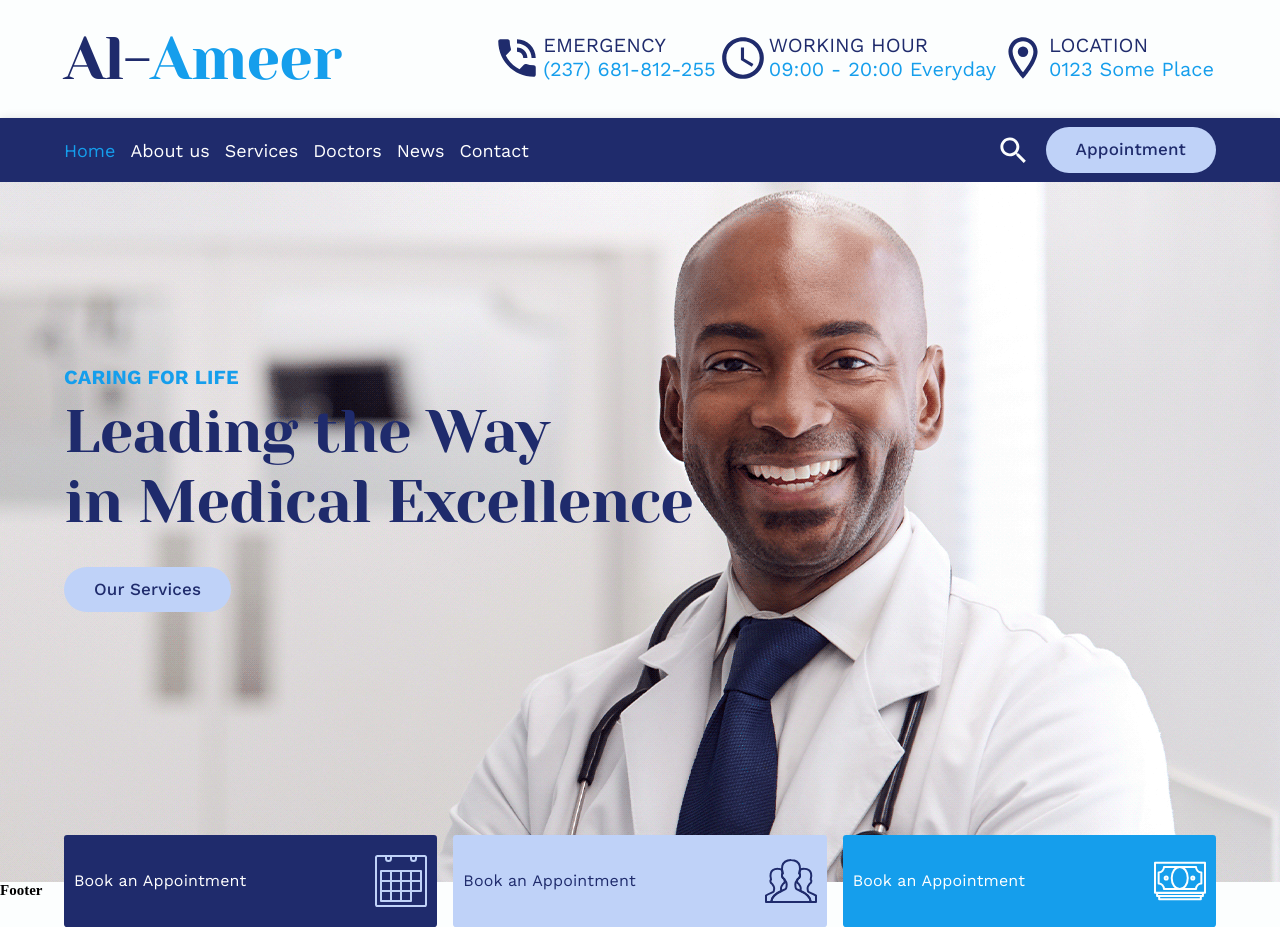
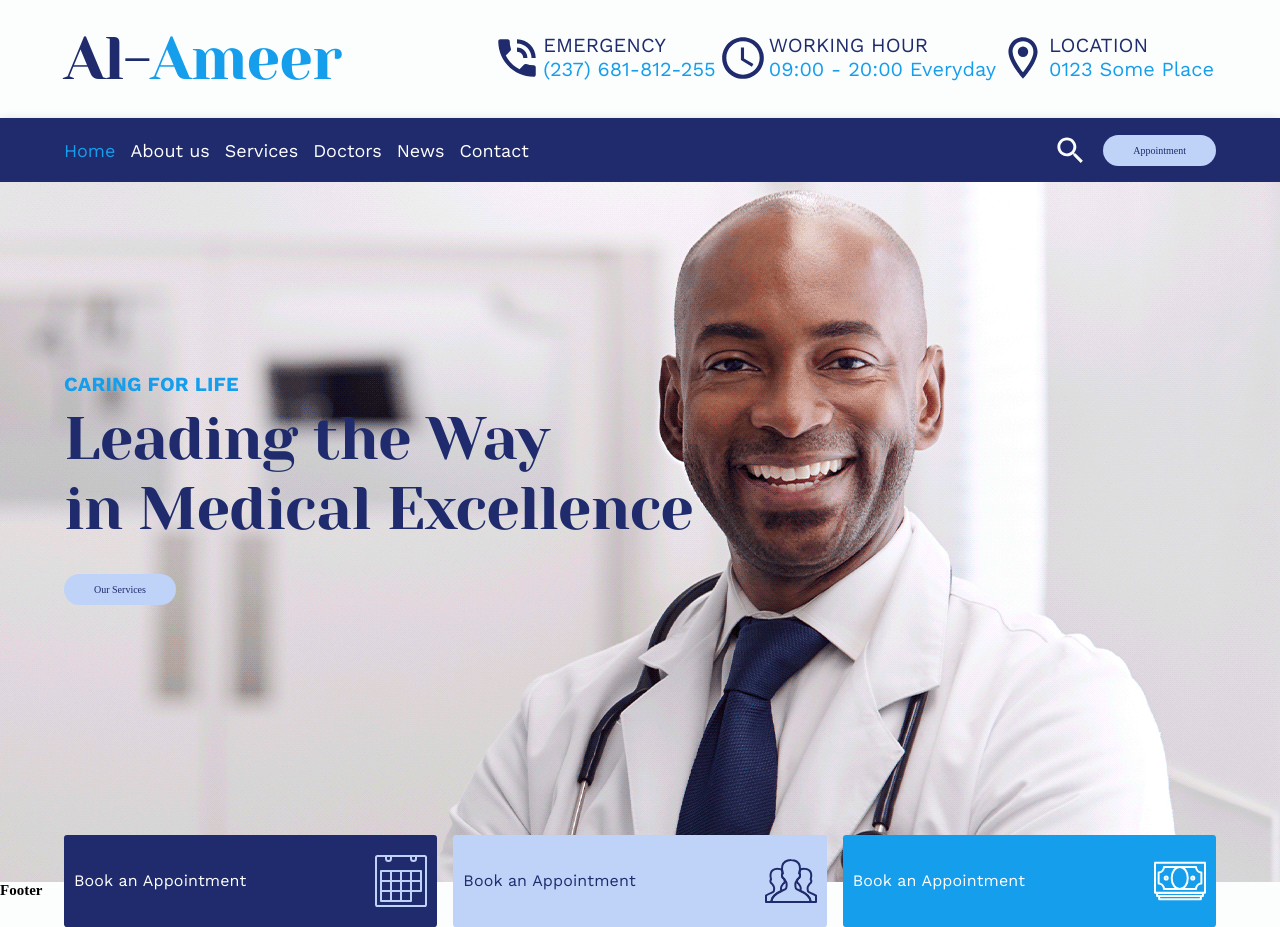
Before and after one commit to dovecancode/al-ameer, a React (Vite) app: page / in a window 1280 px wide. Built offline with nearby package versions, Linux system fonts and the light colour scheme.

Commit message:
#19: fixed error from navbar and deleted object props

```diff
--- a/src/components/shared/ObjectProps/object.jsx
+++ b/src/components/Header/data.jsx
@@ -30,36 +30,3 @@ export const topMost = [
     info: '0123 Some Place',
   },
 ];
-
-export const pageLinks = [
-  {
-    id: 1,
-    link: '/',
-    text: 'Home',
-  },
-  {
-    id: 2,
-    link: '/about-us',
-    text: 'About us',
-  },
-  {
-    id: 3,
-    link: '/services',
-    text: 'Services',
-  },
-  {
-    id: 4,
-    link: '/doctors',
-    text: 'Doctors',
-  },
-  {
-    id: 5,
-    link: '/news',
-    text: 'News',
-  },
-  {
-    id: 6,
-    link: '/contact',
-    text: 'Contact',
-  },
-];
--- a/src/components/Header/index.jsx
+++ b/src/components/Header/index.jsx
@@ -10,7 +10,7 @@ import {
   TopMostText,
   TopMostInfo,
 } from './style.js';
-import { topMost } from '../shared/ObjectProps/object.jsx';
+import { topMost } from './data.jsx';
 
 function Header() {
   return (
--- a/src/components/Navbar/index.jsx
+++ b/src/components/Navbar/index.jsx
@@ -1,6 +1,7 @@
 import * as React from 'react';
 import { useLocation, Link } from 'react-router-dom';
 import { useState, useEffect } from 'react';
+import PropTypes from 'prop-types';
 import AppBar from '@mui/material/AppBar';
 import Box from '@mui/material/Box';
 import Toolbar from '@mui/material/Toolbar';
@@ -12,7 +13,7 @@ import Container from '@mui/material/Container';
 import MenuItem from '@mui/material/MenuItem';
 import SearchIcon from '@mui/icons-material/Search';
 import CloseIcon from '@mui/icons-material/Close';
-import { pageLinks } from '../shared/ObjectProps/object';
+import { pageLinks } from './pagelinks';
 import ButtonLink from '../shared/ButtonLink';
 
 function Navbar() {
@@ -81,7 +82,6 @@ function Navbar() {
               <Link
                 key={id}
                 to={link}
-                underline="none"
                 style={{
                   marginRight: '1.5rem',
                   color: location.pathname === link ? '#159EEC' : 'white',
@@ -140,9 +140,11 @@ function Navbar() {
             id="menu-appbar"
             anchorEl={anchorElUser}
             anchorOrigin={{
+              vertical: 'top',
               horizontal: 'right',
             }}
             transformOrigin={{
+              vertical: 'top',
               horizontal: 'right',
             }}
             open={Boolean(anchorElUser)}
@@ -182,4 +184,11 @@ function Navbar() {
     </AppBar>
   );
 }
+
+Link.propTypes = {
+  id: PropTypes.number,
+  link: PropTypes.string,
+  text: PropTypes.string,
+};
+
 export default Navbar;
--- /dev/null
+++ b/src/components/Navbar/pagelinks.js
@@ -0,0 +1,32 @@
+export const pageLinks = [
+  {
+    id: 1,
+    link: '/',
+    text: 'Home',
+  },
+  {
+    id: 2,
+    link: '/about-us',
+    text: 'About us',
+  },
+  {
+    id: 3,
+    link: '/services',
+    text: 'Services',
+  },
+  {
+    id: 4,
+    link: '/doctors',
+    text: 'Doctors',
+  },
+  {
+    id: 5,
+    link: '/news',
+    text: 'News',
+  },
+  {
+    id: 6,
+    link: '/contact',
+    text: 'Contact',
+  },
+];
--- a/src/components/shared/ButtonLink/index.jsx
+++ b/src/components/shared/ButtonLink/index.jsx
@@ -1,19 +1,13 @@
-import { Typography } from '@mui/material'
-import PropTypes from 'prop-types'
-import { ButtonTextUI } from './style'
+import PropTypes from 'prop-types';
+import { ButtonTextUI } from './style';
 
-function ButtonLink({ children, path, htmlELType }) {
-  return (
-    <ButtonTextUI to={path}>
-      <Typography component={htmlELType}>{children}</Typography>
-    </ButtonTextUI>
-  )
+function ButtonLink({ children, path }) {
+  return <ButtonTextUI to={path}>{children}</ButtonTextUI>;
 }
 
 ButtonLink.propTypes = {
   children: PropTypes.string,
   path: PropTypes.string,
-  htmlELType: PropTypes.string,
-}
+};
 
-export default ButtonLink
+export default ButtonLink;
```
